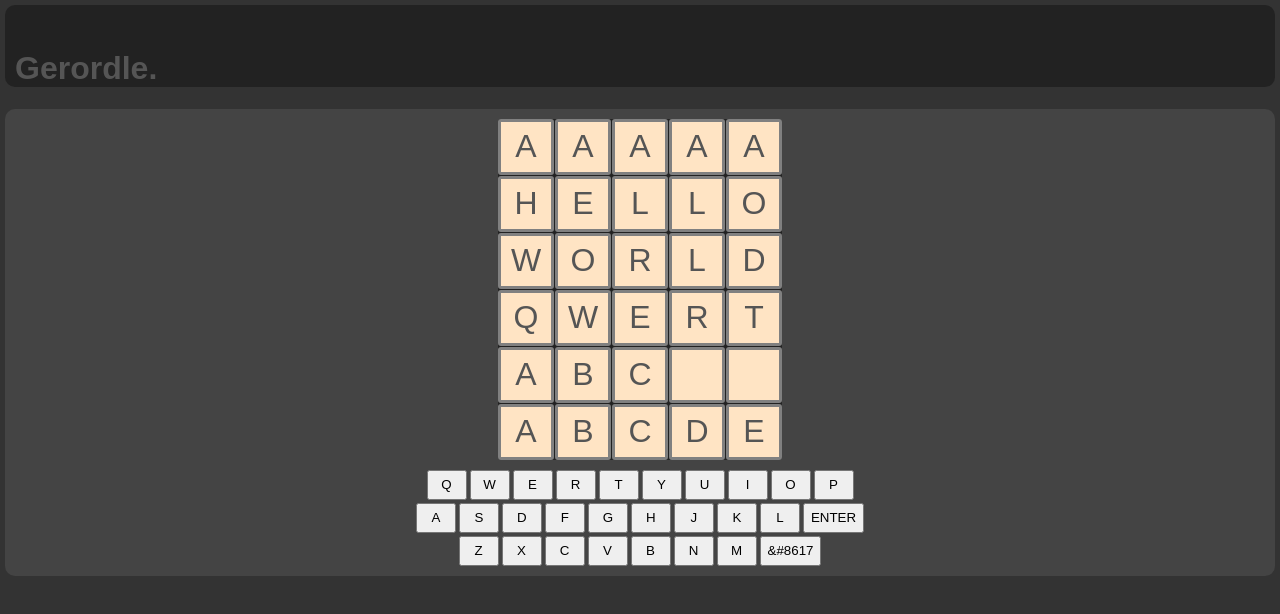
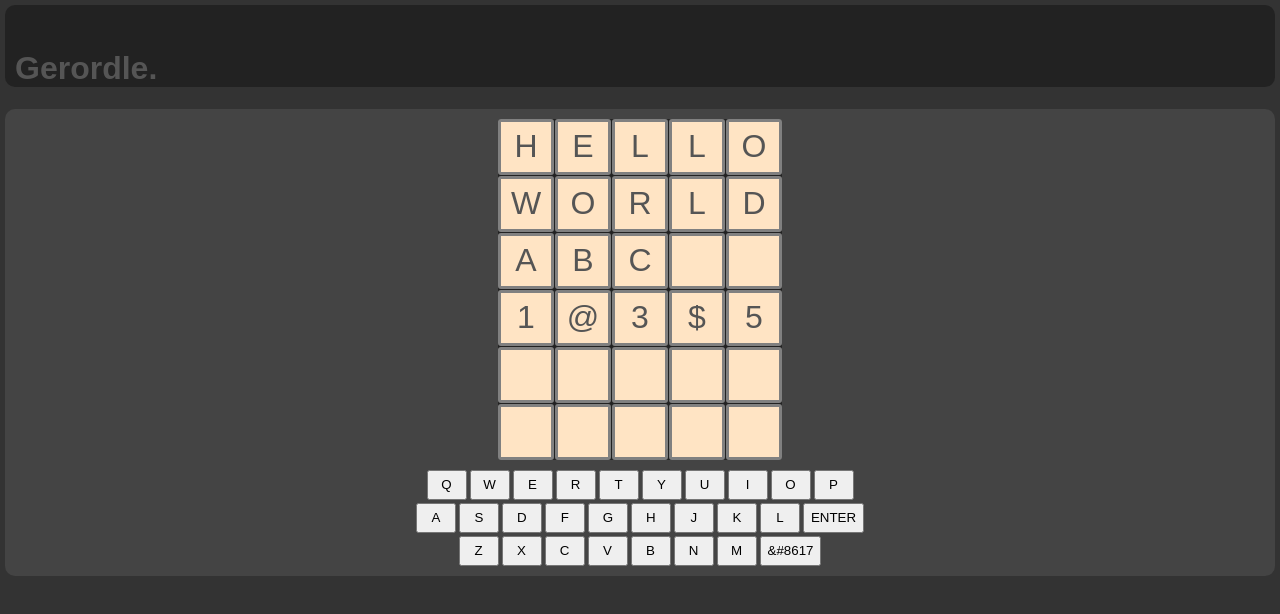
Before and after one commit to ghager93/gerordle-react, a React (Create React App) app: page / in a window 1280 px wide. Shown: the top 614 px of the page. Built offline with nearby package versions, Linux system fonts and the light colour scheme.

Commit message:
Added GuessGrid component

```diff
--- a/src/App.css
+++ b/src/App.css
@@ -61,7 +61,7 @@ body {
   gap: 1px;
 }
 
-#guess-grid {
+.guess-grid {
   margin: auto;
 
   background-color: #222222;
--- a/src/App.js
+++ b/src/App.js
@@ -27,6 +27,16 @@ const convertWordtoGuessArray = word => {
   return guessArray;
 }
 
+const GuessGrid = ({ words }) => (
+  <div className="guess-grid">
+    {
+      words.slice(0, 6).map(
+        word => <GuessRow word={word} />
+      )
+    }
+  </div>
+)
+
 function App() {
   return (
     <div className="App">
@@ -34,30 +44,7 @@ function App() {
         <h1>Gerordle.</h1>
       </div>
       <div id="main-area">
-        <div id="guess-grid">
-          <GuessRow word='AAAAA' />
-          <GuessRow word='hello' />
-          <GuessRow word='wOrLd' />
-          <GuessRow word='qwertyuiop' />
-          <GuessRow word='abc' />
-          <div className="guess-row">
-            <div className="guess-square">
-              <p>A</p>
-            </div>
-            <div className="guess-square">
-              <p>B</p>
-            </div>
-            <div className="guess-square">
-              <p>C</p>
-            </div>
-            <div className="guess-square">
-              <p>D</p>
-            </div>
-            <div className="guess-square">
-              <p>E</p>
-            </div>
-          </div>
-        </div>
+        <GuessGrid words={['hello', 'world', 'abc', '1@3$5^7', '', '']} />
         <div id="keyboard">
           <button className="keyboard-button">Q</button>
           <button className="keyboard-button">W</button>
```
